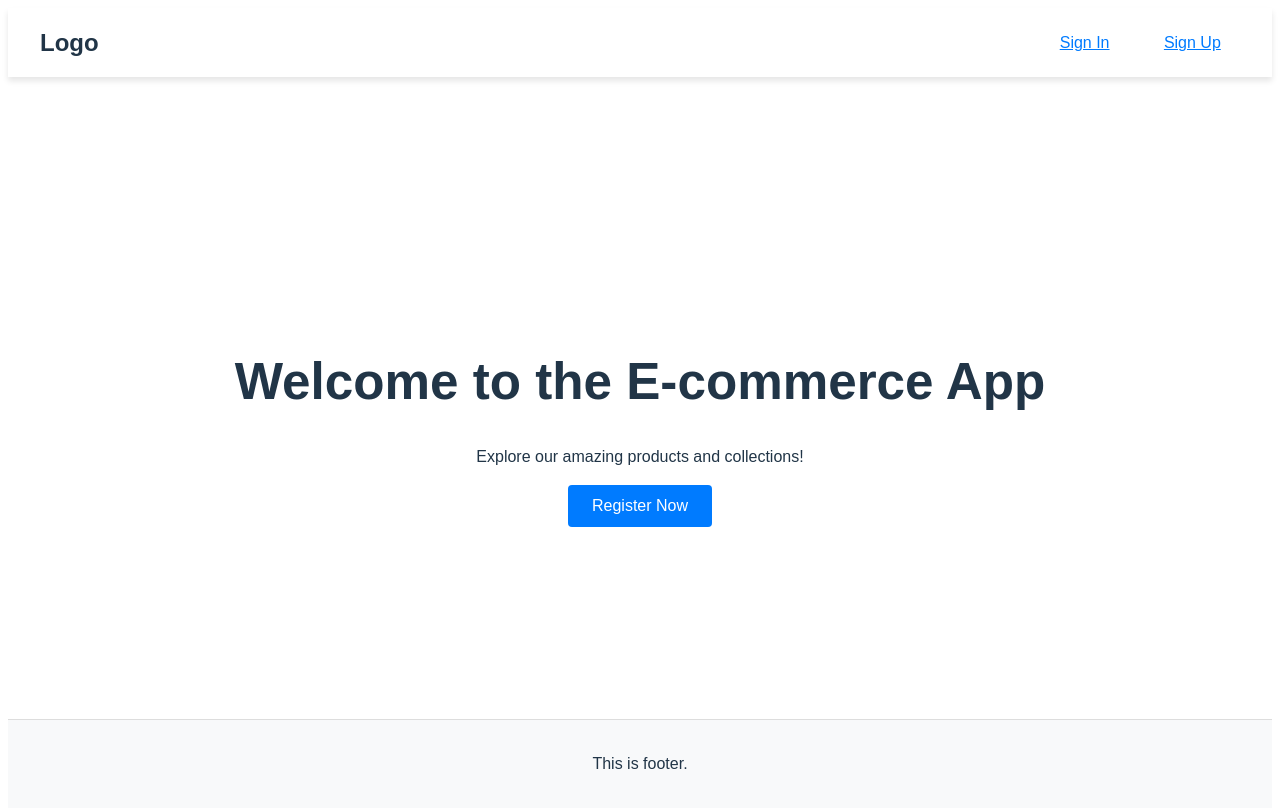
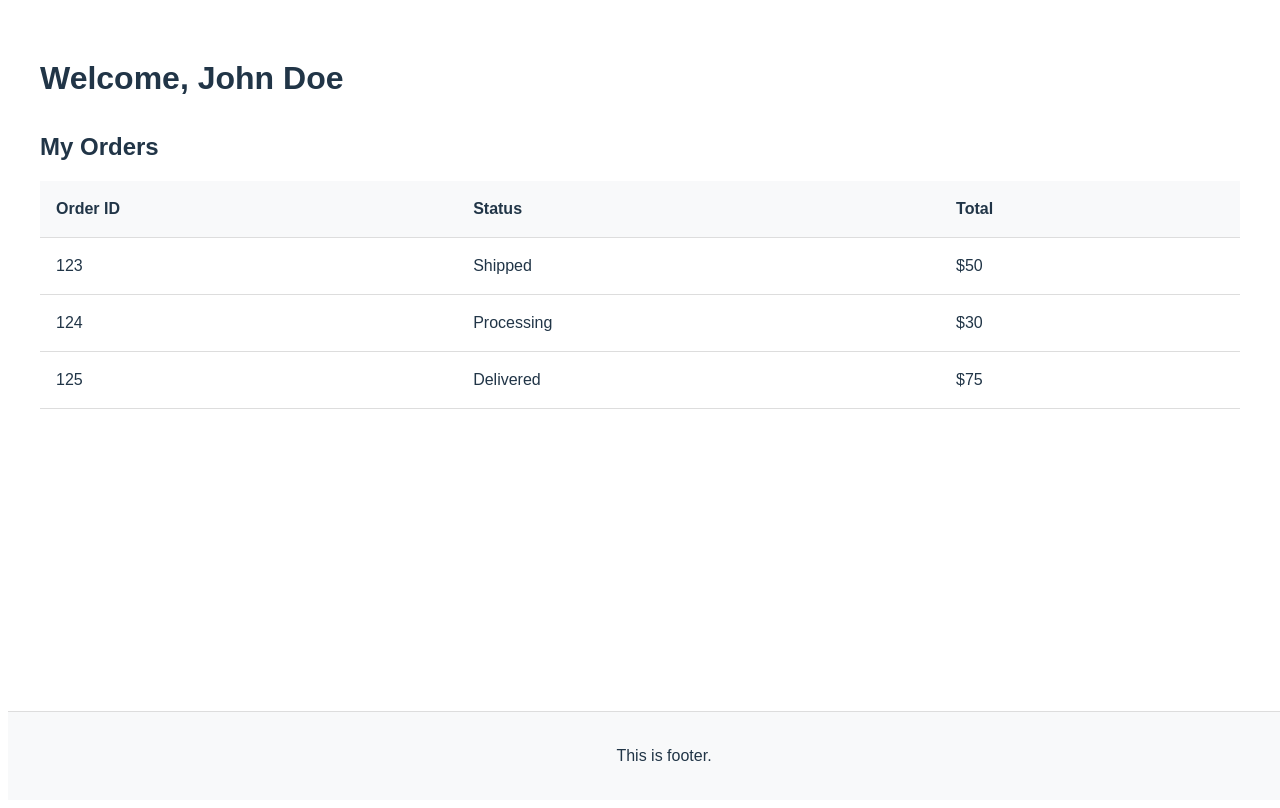
Before and after one commit to amiramiour/ecommerce-frontend, a React (Vite) app: page /profile in a window 1280 px wide. Shown: the top 808 px of the page. Built offline with nearby package versions, Linux system fonts and the light colour scheme.

Commit message:
new updates header et home

```diff
--- a/package.json
+++ b/package.json
@@ -10,6 +10,7 @@
     "preview": "vite preview"
   },
   "dependencies": {
+    "axios": "^1.7.7",
     "react": "^18.3.1",
     "react-dom": "^18.3.1",
     "react-router-dom": "^6.28.0"
--- a/src/App.jsx
+++ b/src/App.jsx
@@ -1,58 +1,32 @@
+//src/App.jsx
 import React, { useState } from "react";
+import { BrowserRouter as Router, Route, Routes } from "react-router-dom";  // Remplacer Switch par Routes
+import HomePage from "./screens/HomePage";
 import RegisterForm from "./screens/RegisterForm";
-import HomePage from "./screens/HomePage";  // Import HomePage component
+import ProfilePage from "./screens/ProfilePage";
+import Header from "./components/Header";
+import Footer from "./components/Footer";
 import "./App.css";
 
 const App = () => {
-  const [currentPage, setCurrentPage] = useState("home"); // Manage page state
+  const [user, setUser] = useState({ name: "John Doe" });
+  const [orders, setOrders] = useState([
+    { id: "123", status: "Shipped", total: "$50" },
+    { id: "124", status: "Processing", total: "$30" },
+    { id: "125", status: "Delivered", total: "$75" },
+  ]);
 
   return (
-    <div className="app-container">
-      {/* Header Section */}
-      <header className="header">
-        <div className="header-logo">Logo</div>
-        <nav className="header-nav">
-          {currentPage !== "signin" && currentPage !== "signup" && (
-            <>
-              <button
-                className="nav-link"
-                onClick={() => setCurrentPage("signin")}
-              >
-                Sign In
-              </button>
-              <button
-                className="nav-link"
-                onClick={() => setCurrentPage("signup")}
-              >
-                Sign Up
-              </button>
-            </>
-          )}
-          {(currentPage === "signin" || currentPage === "signup") && (
-            <button className="nav-link" onClick={() => setCurrentPage("home")}>
-              Back to Home
-            </button>
-          )}
-        </nav>
-      </header>
-
-      {/* Main Content */}
-      <main className="content">
-        {currentPage === "home" && <HomePage setCurrentPage={setCurrentPage} />}
-        {currentPage === "signup" && <RegisterForm />}
-        {currentPage === "signin" && (
-          <div>
-            <h1>Sign In Page</h1>
-            <p>Sign In form will be added here.</p>
-          </div>
-        )}
-      </main>
-
-      {/* Footer Section */}
-      <footer className="footer">
-        <p>This is footer.</p>
-      </footer>
-    </div>
+    <Router>
+      <div className="app-container">
+        <Routes>
+          <Route path="/home" element={<HomePage setCurrentPage={() => {}} />} />
+          <Route path="/register" element={<RegisterForm />} />
+          <Route path="/profile" element={<ProfilePage user={user} orders={orders} />} />
+        </Routes>
+        <Footer />
+      </div>
+    </Router>
   );
 };
 
--- a/src/screens/HomePage.jsx
+++ b/src/screens/HomePage.jsx
@@ -1,9 +1,14 @@
+//src/screens/HomePage.jsx
 import React from 'react';
-import '../styles/HomePage.css';  // Importing the styling for HomePage
+import Header from "../components/Header";
+import Footer from "../components/Footer";
+import '../styles/HomePage.css';
 
 const HomePage = ({ setCurrentPage }) => {
   return (
     <div className="home-page">
+      <Header />
+      <div className="home-content">
         <h1>Welcome to the E-commerce App</h1>
         <p>Explore our amazing products and collections!</p>
         <div className="home-links">
@@ -12,6 +17,8 @@ const HomePage = ({ setCurrentPage }) => {
           </button>
         </div>
       </div>
+      <Footer />
+    </div>
   );
 };
 
--- a/src/styles/HomePage.css
+++ b/src/styles/HomePage.css
@@ -1,7 +1,6 @@
 /* Main content styles for HomePage */
 .home-page {
   text-align: center;
-  margin-top: 50px;
 }
 
 /* Button style for Register Now */
--- a/src/styles/profile.css
+++ b/src/styles/profile.css
@@ -1,33 +1,21 @@
-/* Profile Page Styling */
+/* src/styles/profile.css */
 .profile-page {
-    width: 80%;
-    max-width: 900px;
-    margin: 2rem auto;
     padding: 2rem;
-    background-color: #fff;
-    border-radius: 8px;
-    box-shadow: 0 4px 6px rgba(0, 0, 0, 0.1);
   }
 
-  .profile-page h1 {
-    text-align: center;
-    margin-bottom: 2rem;
-  }
-
-  .orders-section h2 {
-    text-align: center;
-    margin-bottom: 1.5rem;
+  .orders-section {
+    margin-top: 2rem;
   }
 
   .orders-table {
     width: 100%;
     border-collapse: collapse;
-    margin: 0 auto;
+    margin-top: 1rem;
   }
 
   .orders-table th,
   .orders-table td {
-    padding: 0.8rem;
+    padding: 1rem;
     text-align: left;
     border-bottom: 1px solid #ddd;
   }
@@ -36,6 +24,11 @@
     background-color: #f8f9fa;
   }
 
-  .orders-table tr:hover {
-    background-color: #f1f1f1;
+  h2 {
+    margin-bottom: 1rem;
   }
+
+  h1 {
+    font-size: 2rem;
+    margin-bottom: 1rem;
+  }
```
Also changed, not shown: 1 other file (tests, documents, lock files or other folders). Lines whose indentation alone changed are shown as unchanged.
